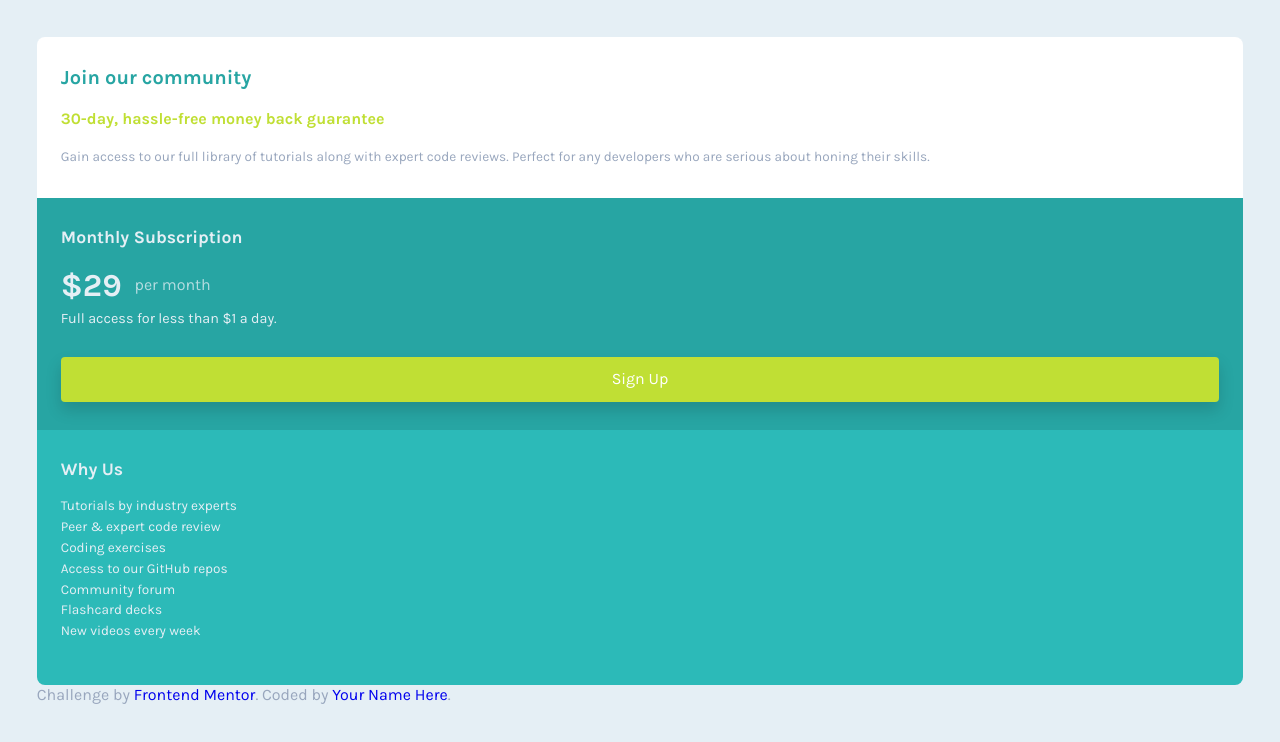
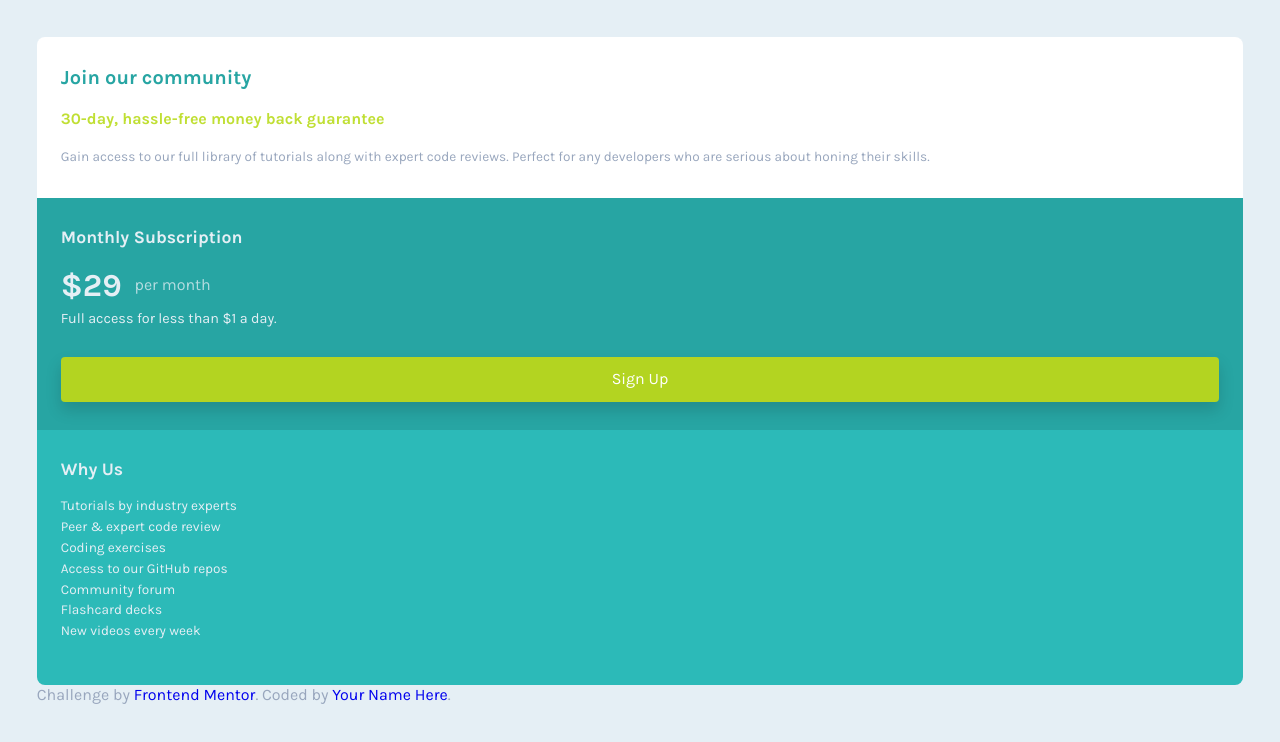
Before and after one commit to GabrielDeFreitas/single-price-grid-component, a plain HTML site: page index.html in a window 1280 px wide. In both pictures the pointer is over the link "Sign Up". Drawn offline with Linux system fonts and the light colour scheme.

Commit message:
adding a hover state to the button

```diff
--- a/style.css
+++ b/style.css
@@ -22,6 +22,7 @@ body {
     --cyan: hsl(179, 62%, 40%);
     --Ltcyan: hsl(179, 62%, 45%);
     --yellow: hsl(71, 73%, 54%);
+    --dkyellow: hsl(71, 73%, 48%);
     --Ltgray: hsl(204, 43%, 93%);
     --grayblue: hsl(218, 22%, 67%);
     --paddingX: 1.8rem;
@@ -124,6 +125,11 @@ p {
     text-align: center;
     border-radius: 0.25rem;
     box-shadow: 0 0.5rem 1rem rgba(0, 0, 0, 0.15);
+    transition: background-color 200ms ease;
+}
+
+.subscription a:hover {
+    background-color: var(--dkyellow);
 }
 
 .why {
```
